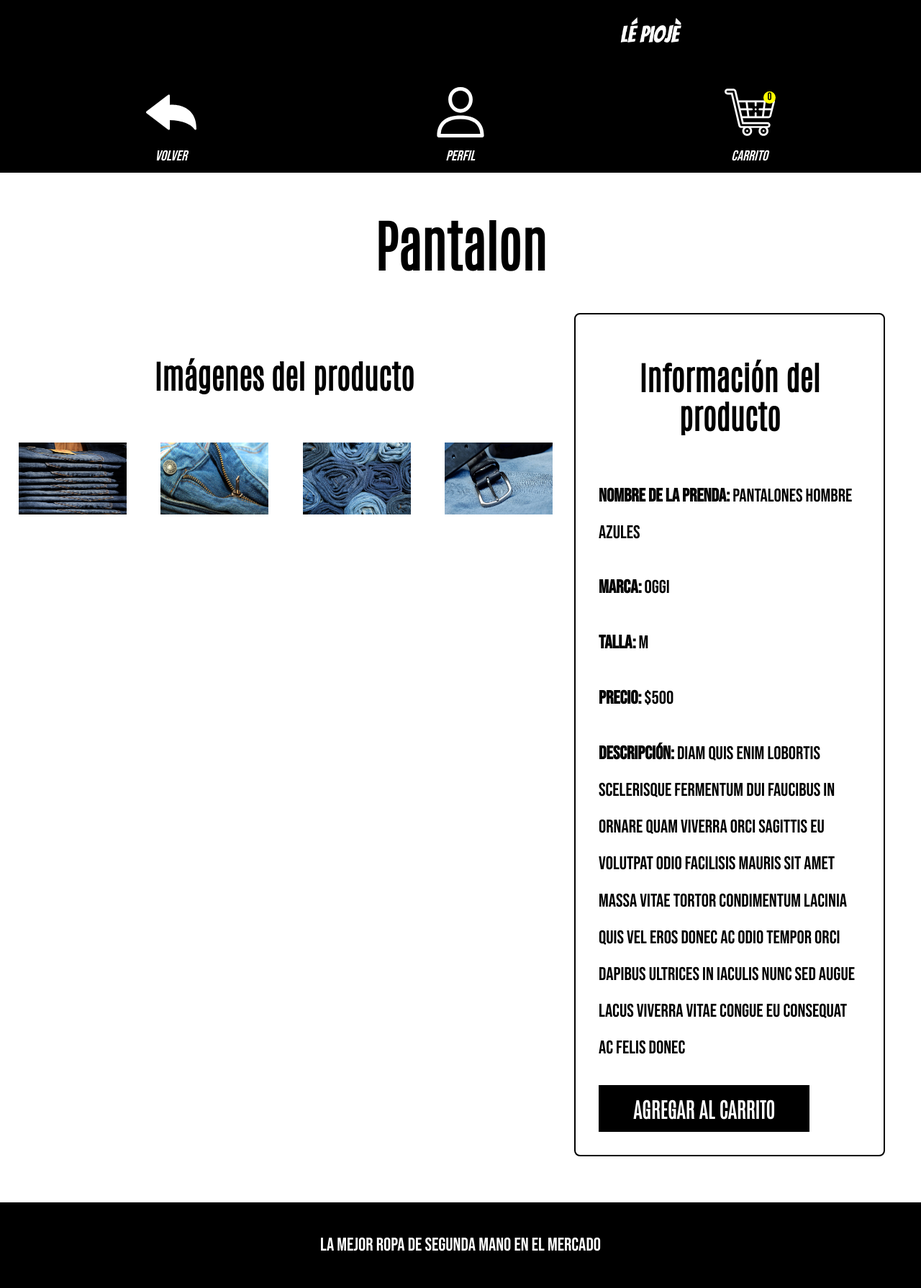
After one commit to dan13lJD/lePioje, a PHP site: page /productoIndividual.html in a window 1280 px wide. The commit adds this page. Shown: the whole page at 72% size. Run offline with PHP 8.4, Linux system fonts and the light colour scheme.

Commit message:
Avance
Avance pt2

```diff
--- a/Css/estilos.css
+++ b/Css/estilos.css
@@ -546,26 +546,18 @@ img {
 	position: fixed;
 	background: rgba(0,0,0,0.8);
 	top: 0;
-	left:0;
+	left: 0;
 	width: 100%;
 	height: 100%;
 }
-
-/* .modal h3 {
-	color: #fff;
-	font-size: 30px;
-	text-align: center;
-	margin: 15px 0;
-} */
-
 .imagen {
 	width: 100%;
 	height: 50%;
 	display: flex;
 	/* justify-content: center; */
-	align-items: center;
-    justify-content: inherit;
-
+	align-content: center;
+    align-items: center;
+    margin-right: -350px;
 }
 
 .imagen a {
@@ -576,6 +568,7 @@ img {
 }
 
 .imagen a:nth-child(2) {
+    /* clase que da estilos a las flechas de direccion */
 	margin: 0;
 	height: 100%;
 	flex-shrink: 2;
@@ -587,6 +580,7 @@ img {
 	max-width: 100%;
 	border: 7px solid #fff;
 	box-sizing: border-box;
+    padding-right: 1;
 }
 
 .cerrar {
--- /dev/null
+++ b/JS/app.js
@@ -0,0 +1,30 @@
+var prendas = 0;
+prenda = [{
+    "NombreProducto": "Pantalones Hombre Azules",
+    "Marca": "Oggi",
+    "Talla": "M",
+    "Precio": "500",
+    "Descripción": "diam quis enim lobortis scelerisque fermentum dui faucibus in ornare quam viverra orci sagittis eu volutpat odio facilisis mauris sit amet massa vitae tortor condimentum lacinia quis vel eros donec ac odio tempor orci dapibus ultrices in iaculis nunc sed augue lacus viverra vitae congue eu consequat ac felis donec"
+}]
+$(document).ready(function () {
+    cargaInfo();
+    numItems();
+});
+
+function cargaInfo(){
+    p = prenda;
+    $.each(prenda, function(i, item){
+        $('#nombre-producto').html(`${item.NombreProducto}`);
+        $('#marca').html(`${item.Marca}`);
+        $('#talla').html(`${item.Talla}`);
+        $('#precio').html(`$${item.Precio}`);
+        $('#descripcion').html(`${item.Descripción}`);
+    })
+}
+function numItems() {
+    $('#carrito').click(function (){
+        prendas+=1;
+        $('#cart_menu_num').html(`${prendas}`);
+        alert('Prenda agregada al carrito!');
+    })
+}
--- a/historial.html
+++ b/historial.html
@@ -11,11 +11,12 @@
     <header>
 
 
-        </div>
+
         <div class="menu-titulo">
             <h1>Historial</h1>
         </div>
 
+
     </header>
 </body>
 </html>
--- /dev/null
+++ b/productoIndividual.html
@@ -0,0 +1,127 @@
+<!DOCTYPE html>
+    <html lang="en">
+
+    <head>
+        <meta charset="UTF-8">
+        <meta http-equiv="X-UA-Compatible" content="IE=edge">
+        <meta name="viewport" content="width=device-width, initial-scale=1.0">
+        <link rel="stylesheet" href="Css/Normalice.css">
+        <link rel="preconnect" href="https://fonts.gstatic.com">
+        <link href="https://fonts.googleapis.com/css2?family=Antonio:wght@200&display=swap" rel="stylesheet">
+        <link rel="preconnect" href="https://fonts.gstatic.com">
+        <link rel="preconnect" href="https://fonts.gstatic.com">
+        <link href="https://fonts.googleapis.com/css2?family=Anton&display=swap" rel="stylesheet">
+        <link href="https://fonts.googleapis.com/css2?family=Bebas+Neue&display=swap" rel="stylesheet">
+        <link rel="stylesheet" href="Css/estilos.css">
+
+        <title>Le pioje</title>
+    </head>
+
+    <body>
+        <header class="header-interno">
+
+            <div class="centrador">
+                <img class=" imagen invertir" src="/Imagenes/logoNegro.png" alt="">
+            </div>
+
+            <div class="centrar">
+                <div class="sidebar-social">
+                    <ul>
+                        <li>
+                            <a href="#">
+                                <i><img class="invertir" src="iconos/volver-flecha.svg" alt="">Volver</i>
+                            </a>
+                        </li>
+                        <li>
+                            <a href="#">
+                                <i><img class="invertir" src="iconos/usuario.svg" alt="">Perfil</i>
+                            </a>
+                        </li>
+                        <li>
+                            <a href="#" class="cart">
+                                <i><img class="invertir" src="iconos/carrito.svg" alt="">Carrito</i>
+                                <span id="cart_menu_num" data-action="cart-can" class="badge rounded-circle">0</span>
+                            </a>
+                        </li>
+                    </ul>
+                </div>
+            </div>
+        </header>
+
+        <main>
+            <div>
+                <h1 class="centrar-texto">Pantalon</h1>
+                <div class="contenedor-productos">
+                    <div class="">
+                        <!-- imagenes -->
+                        <h4 class="centrar-texto">Imágenes del producto</h4>
+
+                        <ul class="galeria">
+                            <li><a href="#img1"><img src="Imagenes/pantalones1.jpg"></a></li>
+                            <li><a href="#img2"><img src="Imagenes/pantalones2.jpg"></a></li>
+                            <li><a href="#img3"><img src="Imagenes/pantalones3.jpg"></a></li>
+                            <li><a href="#img4"><img src="Imagenes/pantalones4.jpg"></a></li>
+                        </ul>
+
+                        <div class="modal" id="img1">
+                            <div class="imagen">
+                                <a href="#img4">&#60;</a>
+                                <a href="#img2"><img src="Imagenes/pantalones1.jpg"></a>
+                                <a href="#img2">></a>
+                            </div>
+                            <a class="cerrar" href="">X</a>
+                        </div>
+
+                        <div class="modal" id="img2">
+                            <div class="imagen">
+                                <a href="#img1">&#60;</a>
+                                <a href="#img3"><img src="Imagenes/pantalones2.jpg"></a>
+                                <a href="#img3">></a>
+                            </div>
+                            <a class="cerrar" href="">X</a>
+                        </div>
+
+                        <div class="modal" id="img3">
+
+                            <div class="imagen">
+                                <a href="#img2">&#60;</a>
+                                <a href="#img4"><img src="Imagenes/pantalones3.jpg"></a>
+                                <a href="#img4">></a>
+                            </div>
+                            <a class="cerrar" href="">X</a>
+                        </div>
+
+                        <div class="modal" id="img4">
+                            <div class="imagen">
+                                <a href="#img3">&#60;</a>
+                                <a href="#img1"><img src="Imagenes/pantalones4.jpg"></a>
+                                <a href="#img1">></a>
+                            </div>
+                            <a class="cerrar" href="">X</a>
+                        </div>
+                    </div>
+
+                    <div class="informacion">
+                        <!-- informacion del producto -->
+                        <h4 class="centrar-texto">Información del producto</h4>
+                        <p>Nombre de la prenda: <span id="nombre-producto"></span></p>
+                        <p>Marca: <span id="marca"></span></p>
+                        <p>Talla: <span id="talla"></span></p>
+                        <p>Precio: <span id="precio"></span></p>
+                        <p>Descripción: <span id="descripcion"></span></p>
+
+                        <input class="boton" id="carrito" type="button" value="Agregar al carrito">
+                    </div>
+                </div>
+        </main>
+
+        <footer class="footer">
+            <div class="footer-texto">
+                <p>La mejor ropa de segunda mano en el mercado</p>
+            </div>
+        </footer>
+        <script src="https://code.jquery.com/jquery-3.6.0.min.js" integrity="sha256-/xUj+3OJU5yExlq6GSYGSHk7tPXikynS7ogEvDej/m4=" crossorigin="anonymous"></script>
+        <script src="JS/app.js"></script>
+    </body>
+
+    </html>
```
Also changed, not shown: menuDeUsuario.html (+1 -9 lines), producto.html (+5 -141 lines).
